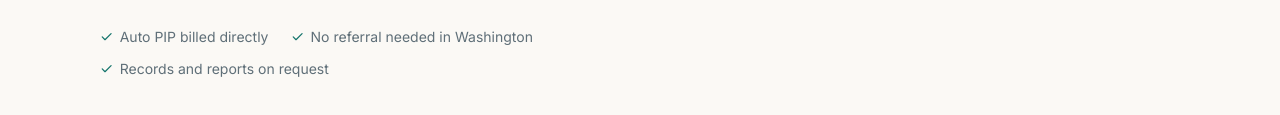
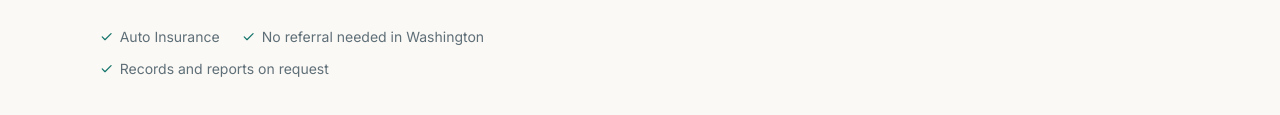
Before and after one commit to therapeakchiro-coder/therapeakchiro, a plain HTML site: page index.html in a window 1280 px wide. Shown: the part 782-897 px from the top of the page. Drawn offline with Linux system fonts and the light colour scheme.

Commit message:
Hero: label the insurance point Auto Insurance instead of Auto PIP billed directly

```diff
--- a/index.html
+++ b/index.html
@@ -218,7 +218,7 @@
           <ul class="hero-points">
             <li>
               <svg viewBox="0 0 24 24" aria-hidden="true" focusable="false"><path d="m4 12.5 5 5 11-11"/></svg>
-              Auto PIP billed directly
+              Auto Insurance
             </li>
             <li>
               <svg viewBox="0 0 24 24" aria-hidden="true" focusable="false"><path d="m4 12.5 5 5 11-11"/></svg>
```
